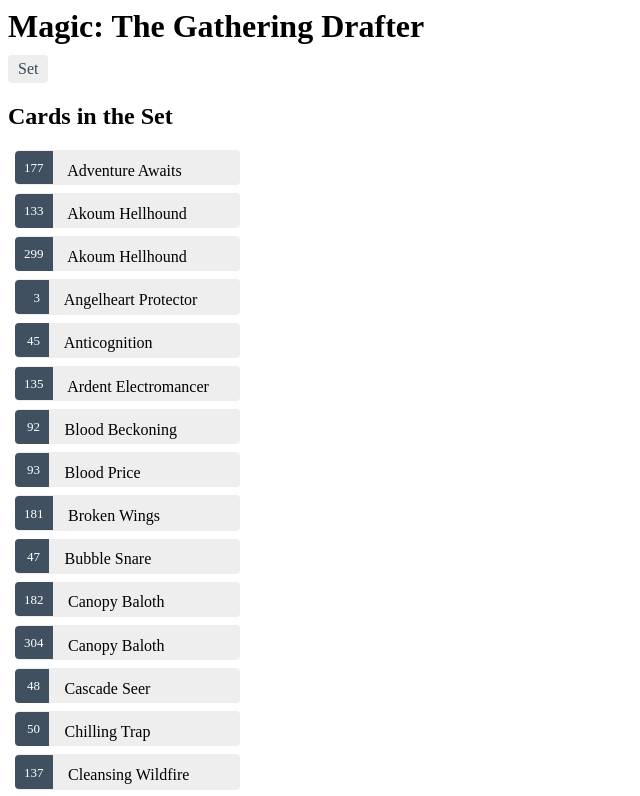
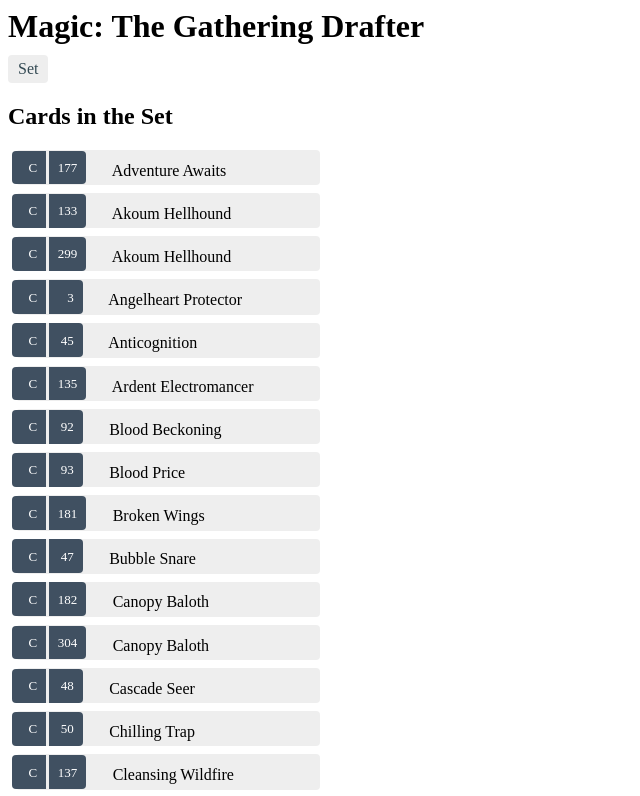
Before and after one commit to ArclightMike/angular-magic-drafter, an Angular app: page /set in a window 1280 px wide. Shown: the top 796 px of the page, without its empty margins (0-640 px from the left). Built offline with nearby package versions, Linux system fonts and the light colour scheme.

Commit message:
Fixed some css in the set component.

```diff
--- a/src/app/set/set.component.css
+++ b/src/app/set/set.component.css
@@ -2,7 +2,7 @@
   margin: 0 0 2em 0;
   list-style-type: none;
   padding: 0;
-  width: 15em;
+  width: 20em;
 }
 .cards li {
   position: relative;
@@ -40,7 +40,24 @@
   background-color:#405061;
   line-height: 1em;
   position: relative;
-  left: -1px;
+  left: -12px;
+  top: -4px;
+  height: 1.8em;
+  min-width: 16px;
+  text-align: right;
+  margin-right: .8em;
+  border-radius: 0 4px 4px 0;
+}
+
+.cards .rarity {
+  display: inline-block;
+  font-size: small;
+  color: white;
+  padding: 0.8em 0.7em 0 0.7em;
+  background-color:#405061;
+  line-height: 1em;
+  position: relative;
+  left: -4px;
   top: -4px;
   height: 1.8em;
   min-width: 16px;
--- a/src/app/set/set.component.html
+++ b/src/app/set/set.component.html
@@ -1,6 +1,6 @@
 <h2>Cards in the Set</h2>
 <ul class="cards">
 	<li *ngFor="let card of cards">
-			<span class="badge">{{card.id}}</span> {{card.name}}
+			<span class="rarity">{{card.rarity}}</span> <span class="badge">{{card.id}}</span> {{card.name}}
 	</li>
 </ul>
```
